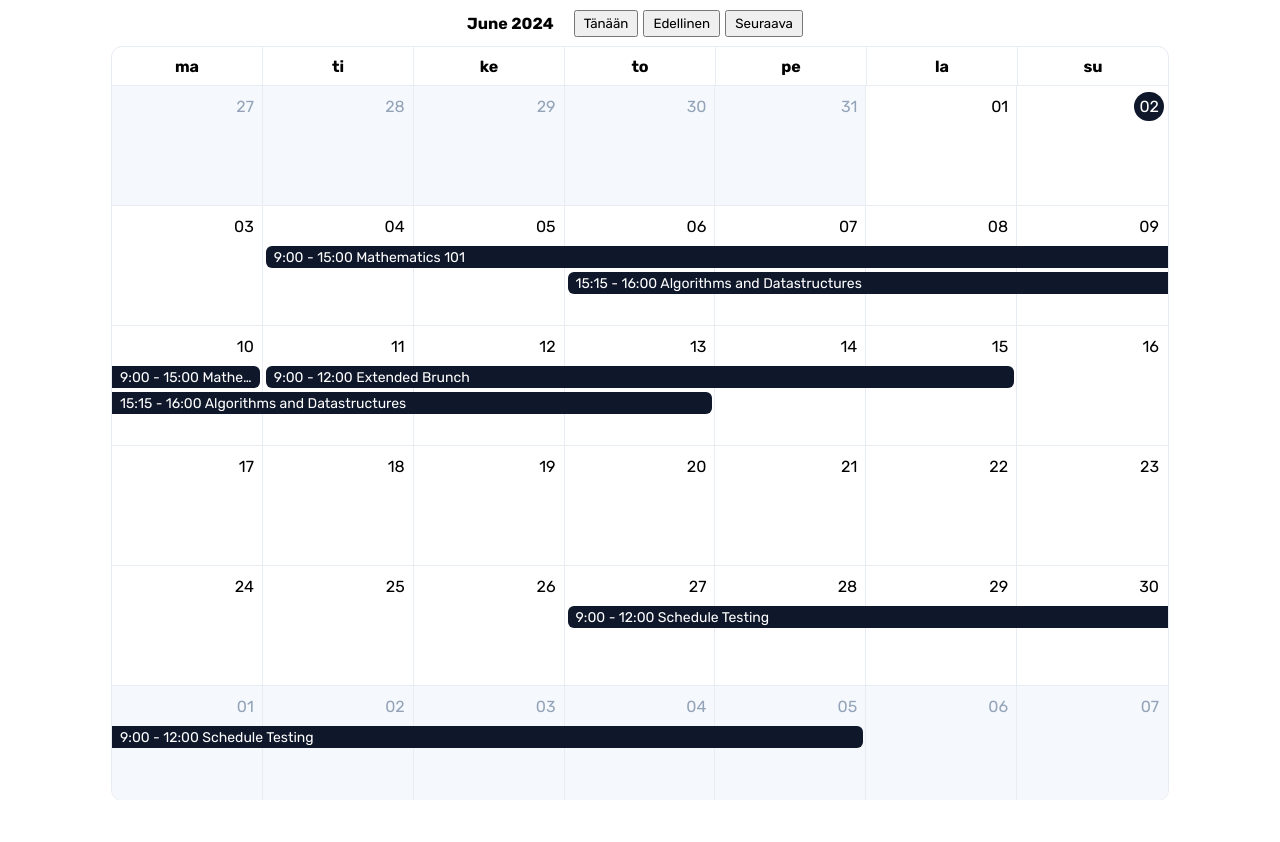
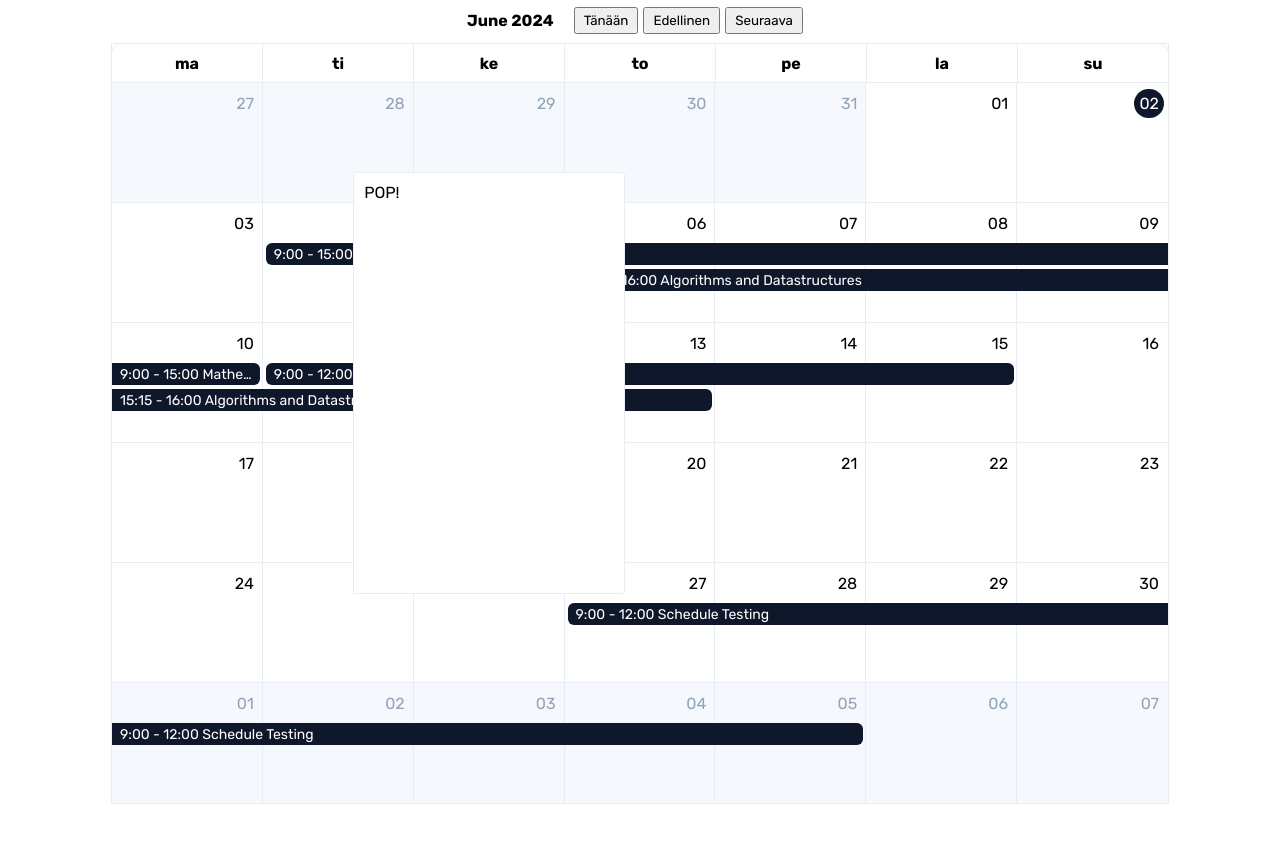
Before and after one commit to Corned/react-calendar, a React (Vite) app: page / in a window 1280 px wide. Before the commit the page ends 800 px from the top, so only its background shows below. Built offline with nearby package versions, Linux system fonts and the light colour scheme.

Commit message:
popup progress

```diff
--- a/src/App.css
+++ b/src/App.css
@@ -44,7 +44,6 @@ html, body, #root, .app {
   margin: 0 auto;
   border-radius: 10px;
   outline: 1px solid #E8EDF3;
-  overflow: hidden;
 }
 
 .calendar__header {
@@ -74,19 +73,19 @@ html, body, #root, .app {
 }
 
 .calendar__cell {
+  position: relative;
   background-color: white;
 
   display: grid;
   grid-template-rows: 40px 1fr;
   outline: 1px solid #E8EDF3;
   transition: all 0.1s linear;
+  border: 0px solid #E8EDF3;
 }
 
 .calendar__cell:hover {
   cursor: pointer;
-  outline: 3px solid #E8EDF3;
-  z-index: 2;
-  transform: scale(1.05);
+  border: 3px solid #E8EDF3;
 }
 
 .calendar__cell.grayed {
@@ -171,3 +170,22 @@ html, body, #root, .app {
   border-bottom-right-radius: 6px;
   margin-right: 3px;
 }
+
+
+.popup {
+  cursor: auto;
+  pointer-events: all;
+  background-color: white;
+  padding: 10px;
+  border-radius: 3px;
+  border: 1px solid #E8EDF3;
+
+  width: 250px;
+  height: 400px;
+
+  position: absolute;
+  top: 50%;
+  left: 50%;
+  transform: translateX(-50%) translateY(-50%);
+  z-index: 20 !important;
+}
--- a/src/App.tsx
+++ b/src/App.tsx
@@ -35,6 +35,14 @@ const days = [ "Ma", "Ti", "Ke", "To", "Pe", "La", "Su" ]
 const columns = 7
 const rows = 6
 
+const Popup = () => {
+  return (
+    <div className="popup">
+      <p>POP!</p>
+    </div>
+  )
+}
+
 const Calendar = () => {
   const [ date, setDate ] = useState(moment())
   const [ modal, setModal ] = useState(null)
@@ -49,7 +57,6 @@ const Calendar = () => {
 
   const handleModal = (item) => {
     console.log(item);
-
   }
 
   const calendarCells = []
@@ -213,6 +220,10 @@ const Calendar = () => {
                               { item.date.date().toString().padStart(2, "0") }
                             </p>
                           </div>
+
+                         {
+                          cellIndex === 16 && <Popup />
+                         }
                         </div>
                       )
                     })
```
